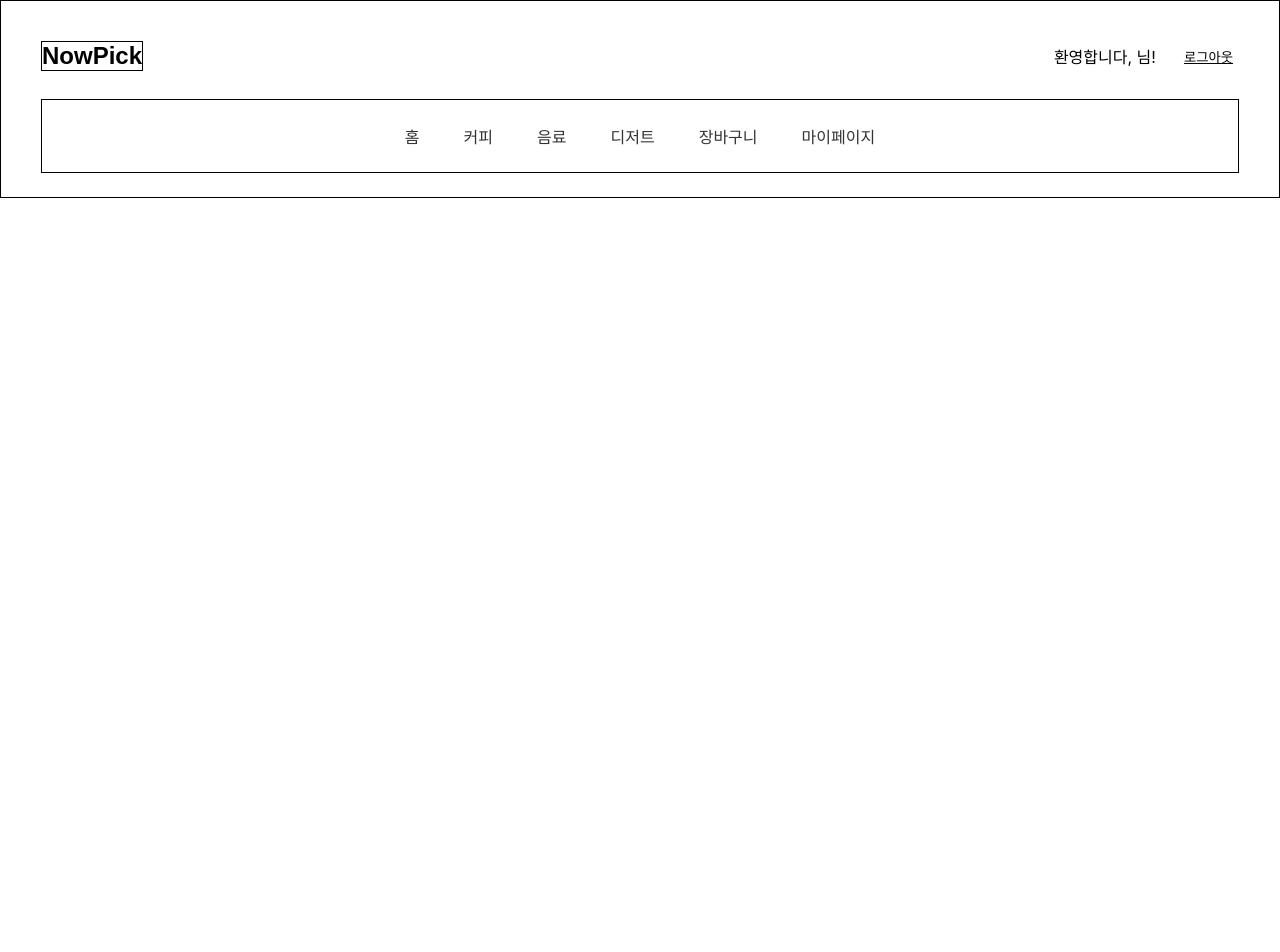
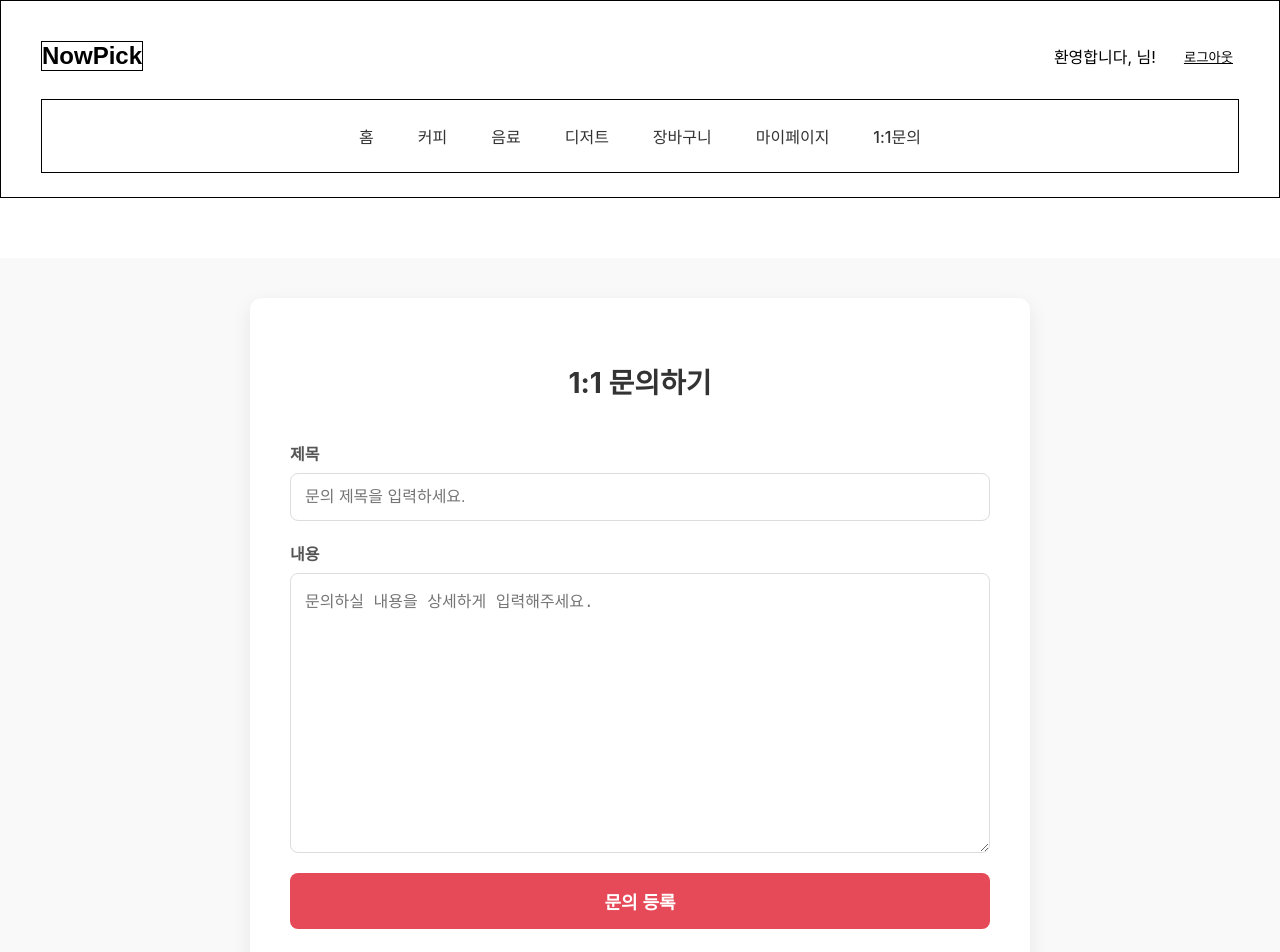
Before and after one commit to 1234Juser/SideProject, a React (Create React App) app in the folder frontend/: page /inquiry in a window 1280 px wide. Shown: the top 952 px of the page. Before the commit the page ends 800 px from the top, so only its background shows below. Built offline with nearby package versions, Linux system fonts and the light colour scheme; sample sign-in values are in the browser's storage.

Commit message:
[feat] 1:1일반문의 기능 구현중, 마이페이지 미구현으로 차후 구현

```diff
--- a/frontend/src/App.js
+++ b/frontend/src/App.js
@@ -8,6 +8,7 @@ import { ReactQueryDevtools } from '@tanstack/react-query-devtools';
 import SignupPage from "./pages/member/SignupPage";
 import LoginPage from "./pages/member/LoginPage";
 import {AuthProvider} from "./utils/AuthContext";
+import InquiryPage from "./pages/inquiry/InquiryPage";
 
 const queryClient = new QueryClient();
 
@@ -25,6 +26,9 @@ function App() {
                         <Route path="/" element={<MainPage/>} />
                         <Route path="/menu/:category" element={<MenuListPage />} />
 
+                    {/* 1:1문의 */}
+                        <Route path="/inquiry" element={<InquiryPage />} />
+
                     </Routes>
                   </MainLayout>
               </div>
--- a/frontend/src/components/common/NavCom.js
+++ b/frontend/src/components/common/NavCom.js
@@ -1,9 +1,28 @@
-import {CenterMenu, NavWrapper} from "../../style/common/StyleNav";
+import {
+    CenterMenu,
+    NavWrapper,
+    DropdownContainer,
+    DropdownMenu,
+    DropdownItem,
+    DropdownTrigger
+} from "../../style/common/StyleNav";
 import {useState} from "react";
 import {Link} from "react-router-dom";
 
 const NavCom = () => {
-        const [open, setOpen] = useState(false);
+    const [isDropdownOpen, setDropdownOpen] = useState(false);
+    let leaveTimeout;
+
+    const handleMouseEnter = () => {
+        clearTimeout(leaveTimeout);
+        setDropdownOpen(true);
+    };
+
+    const handleMouseLeave = () => {
+        leaveTimeout = setTimeout(() => {
+            setDropdownOpen(false);
+        }, 100); // 0.2초 후에 메뉴가 사라지도록 설정
+    };
 
     return (
         <NavWrapper>
@@ -14,6 +33,22 @@ const NavCom = () => {
                 <Link to="/menu/dessert">디저트</Link>
                 <Link to="/cart">장바구니</Link>
                 <Link to="/mypage">마이페이지</Link>
+                <DropdownContainer
+                    onMouseEnter={handleMouseEnter}
+                    onMouseLeave={handleMouseLeave}
+                >
+                    <DropdownTrigger>1:1문의</DropdownTrigger>
+                    {isDropdownOpen && (
+                        <DropdownMenu>
+                            <DropdownItem>
+                                <Link to="/inquiry">1:1일반문의</Link>
+                            </DropdownItem>
+                            <DropdownItem>
+                                <Link to="/chat-inquiry">1:1채팅문의</Link>
+                            </DropdownItem>
+                        </DropdownMenu>
+                    )}
+                </DropdownContainer>
             </CenterMenu>
         </NavWrapper>
     );
--- /dev/null
+++ b/frontend/src/components/inquiry/InquiryCom.js
@@ -0,0 +1,142 @@
+import React, { useState, useEffect } from 'react';
+import { useNavigate } from 'react-router-dom';
+import axios from 'axios';
+import { useAuth } from '../../utils/AuthContext';
+import {
+    InquiryWrapper,
+    InquiryForm,
+    FormTitle,
+    InputGroup,
+    Label,
+    StyledInput,
+    StyledTextarea,
+    SubmitButton,
+    Message
+} from '../../style/inquiry/InquiryStyle';
+
+function InquiryCom() {
+    const [title, setTitle] = useState('');
+    const [content, setContent] = useState('');
+    const [error, setError] = useState(null);
+    const [success, setSuccess] = useState(null);
+    const [isLoading, setIsLoading] = useState(false);
+
+    const navigate = useNavigate();
+    const { auth } = useAuth();
+
+    // 1. 로그인되지 않은 사용자는 즉시 로그인 페이지로 이동시킵니다.
+    useEffect(() => {
+        // auth.isAuthenticated가 false로 명확하게 확인될 때만 리디렉션합니다.
+        if (auth.isAuthenticated === false) {
+            alert('1:1 문의를 작성하려면 로그인이 필요합니다.');
+            navigate('/login');
+        }
+    }, [auth.isAuthenticated, navigate]);
+
+    // 2. 문의 등록 성공 후의 리디렉션을 처리하는 useEffect
+    useEffect(() => {
+        let timer;
+        if (success) {
+            timer = setTimeout(() => {
+                navigate('/');
+            }, 2000);
+        }
+        // 컴포넌트가 언마운트되거나 success 상태가 바뀌면 타이머를 정리합니다.
+        return () => clearTimeout(timer);
+    }, [success, navigate]);
+
+    const handleSubmit = async (e) => {
+        e.preventDefault();
+        setError(null);
+        setSuccess(null);
+
+        if (!title.trim() || !content.trim()) {
+            setError('제목과 내용을 모두 입력해주세요.');
+            return;
+        }
+
+        if (!auth.accessToken) {
+            setError('인증 정보가 유효하지 않습니다. 다시 로그인해주세요.');
+            return;
+        }
+
+        setIsLoading(true);
+
+        try {
+            await axios.post('/inquiries',
+                { title, content },
+                {
+                    headers: {
+                        'Authorization': `Bearer ${auth.accessToken}`
+                    }
+                }
+            );
+
+            setSuccess('문의가 성공적으로 등록되었습니다. 잠시 후 홈으로 이동합니다.');
+            setTitle('');
+            setContent('');
+            // setTimeout 로직은 useEffect로 안전하게 이동했습니다.
+
+        } catch (err) {
+            if (err.response) {
+                if (err.response.status === 401 || err.response.status === 403) {
+                    setError('인증에 실패했습니다. 다시 로그인 해주세요.');
+                } else {
+                    setError(err.response.data?.message || '문의 등록 중 오류가 발생했습니다.');
+                }
+            } else if (err.request) {
+                setError('서버로부터 응답이 없습니다. 네트워크 연결을 확인해주세요.');
+            } else {
+                setError('요청을 보내는 중 문제가 발생했습니다.');
+            }
+        } finally {
+            setIsLoading(false);
+        }
+    };
+
+    // 인증되지 않은 경우 폼이 잠깐 보이는 것을 방지하기 위해 null을 렌더링합니다.
+    if (!auth.isAuthenticated) {
+        return null;
+    }
+
+    // 폼 비활성화는 로딩 상태에만 의존합니다.
+    const isFormDisabled = isLoading;
+
+    return (
+        <InquiryWrapper>
+            <InquiryForm onSubmit={handleSubmit}>
+                <FormTitle>1:1 문의하기</FormTitle>
+                {error && <Message type="error">{error}</Message>}
+                {success && <Message type="success">{success}</Message>}
+                <InputGroup>
+                    <Label htmlFor="title">제목</Label>
+                    <StyledInput
+                        id="title"
+                        type="text"
+                        value={title}
+                        onChange={(e) => setTitle(e.target.value)}
+                        placeholder="문의 제목을 입력하세요."
+                        required
+                        disabled={isFormDisabled}
+                    />
+                </InputGroup>
+                <InputGroup>
+                    <Label htmlFor="content">내용</Label>
+                    <StyledTextarea
+                        id="content"
+                        value={content}
+                        onChange={(e) => setContent(e.target.value)}
+                        placeholder="문의하실 내용을 상세하게 입력해주세요."
+                        required
+                        disabled={isFormDisabled}
+                    />
+                </InputGroup>
+                <SubmitButton type="submit" disabled={isFormDisabled}>
+                    {isLoading ? '등록 중...' : '문의 등록'}
+                </SubmitButton>
+            </InquiryForm>
+        </InquiryWrapper>
+    );
+}
+
+export default InquiryCom;
--- /dev/null
+++ b/frontend/src/containers/inquiry/InquiryCon.js
@@ -0,0 +1,10 @@
+import InquiryCom from "../../components/inquiry/InquiryCom";
+
+function InquiryCon(){
+    return(
+        <>
+            <InquiryCom />
+        </>
+    )
+}
+export default InquiryCon
--- /dev/null
+++ b/frontend/src/pages/inquiry/InquiryPage.js
@@ -0,0 +1,10 @@
+import InquiryCon from "../../containers/inquiry/InquiryCon";
+
+function InquiryPage() {
+    return(
+        <>
+            <InquiryCon />
+        </>
+    )
+}
+export default InquiryPage
--- a/frontend/src/style/common/StyleNav.js
+++ b/frontend/src/style/common/StyleNav.js
@@ -15,6 +15,7 @@ export const CenterMenu = styled.div`
     display: flex;
     flex-wrap: wrap;
     justify-content: center;
+    align-items: center;
     gap: 20px;
     flex-shrink: 0;
 
@@ -39,3 +40,58 @@ export const CenterMenu = styled.div`
         }
     }
 `;
+
+export const DropdownContainer = styled.div`
+  position: relative;
+  display: inline-block;
+`;
+
+export const DropdownTrigger = styled.div`
+  cursor: pointer;
+  color: #333;
+  font-weight: 500;
+  padding: 8px 12px;
+  border-radius: 6px;
+  transition: background 0.2s ease;
+  user-select: none; /* Prevents text selection on click */
+
+  &:hover {
+    background-color: #ffecec;
+  }
+
+  @media (max-width: 480px) {
+    font-size: 14px;
+    padding: 6px 10px;
+  }
+`;
+
+export const DropdownMenu = styled.div`
+  position: absolute;
+  top: 100%;
+  left: 50%;
+  transform: translateX(-50%);
+  background-color: white;
+  min-width: 160px;
+  box-shadow: 0px 4px 12px rgba(0,0,0,0.1);
+  z-index: 10;
+  border-radius: 8px;
+  padding: 6px;
+  margin-top: 8px;
+  border: 1px solid #f0f0f0;
+`;
+
+export const DropdownItem = styled.div`
+  a {
+    font-weight: 500;
+    color: #333;
+    padding: 10px 16px;
+    text-decoration: none;
+    display: block;
+    text-align: center;
+    border-radius: 6px;
+
+    &:hover {
+      background-color: #ffecec;
+    }
+  }
+`;
--- /dev/null
+++ b/frontend/src/style/inquiry/InquiryStyle.js
@@ -0,0 +1,100 @@
+import styled from 'styled-components';
+
+export const InquiryWrapper = styled.div`
+  display: flex;
+  flex-direction: column;
+  align-items: center;
+  padding: 40px 20px;
+  background-color: #f9f9f9;
+  min-height: calc(100vh - 150px); // Adjust based on your header/footer height
+`;
+
+export const InquiryForm = styled.form`
+  width: 100%;
+  max-width: 700px;
+  display: flex;
+  flex-direction: column;
+  gap: 20px;
+  padding: 40px;
+  background-color: #fff;
+  border-radius: 12px;
+  box-shadow: 0 6px 20px rgba(0, 0, 0, 0.08);
+`;
+
+export const FormTitle = styled.h2`
+  text-align: center;
+  color: #333;
+  margin-bottom: 20px;
+  font-size: 28px;
+  font-weight: 700;
+`;
+
+export const InputGroup = styled.div`
+  display: flex;
+  flex-direction: column;
+  gap: 8px;
+`;
+
+export const Label = styled.label`
+  font-weight: 600;
+  color: #555;
+  font-size: 16px;
+`;
+
+export const StyledInput = styled.input`
+  padding: 14px;
+  border: 1px solid #ddd;
+  border-radius: 8px;
+  font-size: 16px;
+  transition: border-color 0.2s;
+
+  &:focus {
+    outline: none;
+    border-color: #E64A58;
+  }
+`;
+
+export const StyledTextarea = styled.textarea`
+  padding: 14px;
+  border: 1px solid #ddd;
+  border-radius: 8px;
+  font-size: 16px;
+  min-height: 250px;
+  resize: vertical;
+  transition: border-color 0.2s;
+
+  &:focus {
+    outline: none;
+    border-color: #E64A58;
+  }
+`;
+
+export const SubmitButton = styled.button`
+  padding: 15px;
+  border: none;
+  border-radius: 8px;
+  background-color: #E64A58;
+  color: white;
+  font-size: 18px;
+  font-weight: 600;
+  cursor: pointer;
+  transition: background-color 0.2s;
+
+  &:hover {
+    background-color: #D03D4A;
+  }
+
+  &:disabled {
+    background-color: #ccc;
+    cursor: not-allowed;
+  }
+`;
+
+export const Message = styled.p`
+  text-align: center;
+  font-size: 15px;
+  padding: 12px;
+  border-radius: 6px;
+  color: white;
+  background-color: ${props => props.type === 'error' ? '#d9534f' : '#5cb85c'};
+`;
```
Lines whose indentation alone changed are shown as unchanged.
